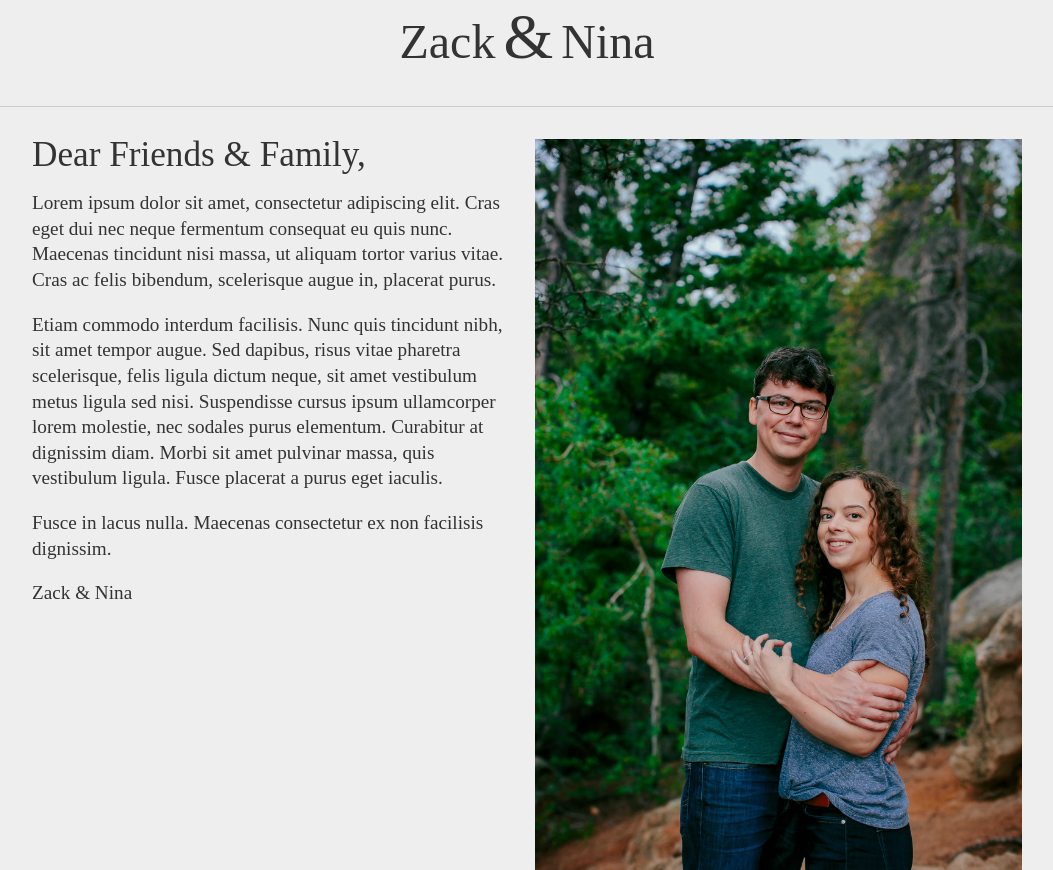
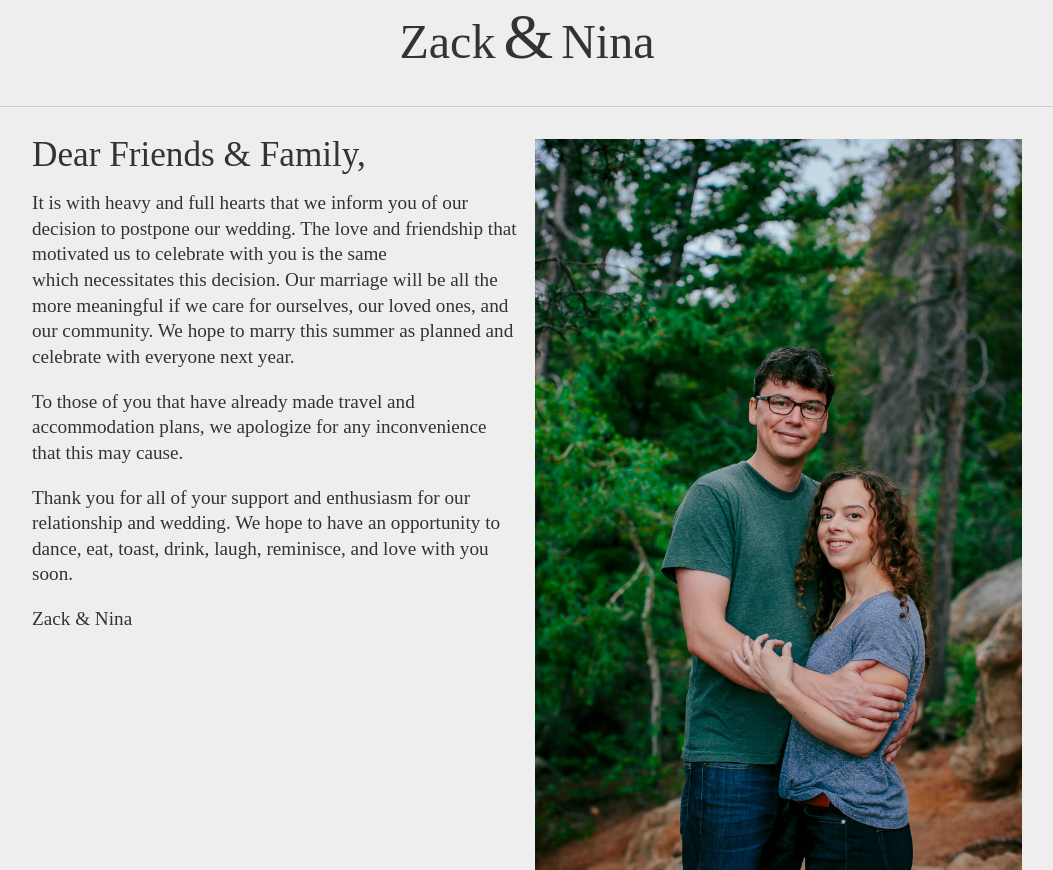
Before and after one commit to zstix/wedding-website, a Next.js app: page / in a window 1280 px wide. Shown: the whole page, without its empty margins (113-1166 px from the left). Built offline with nearby package versions, Linux system fonts and the light colour scheme; a web font is replaced by a local one.

Commit message:
Copy and names

```diff
--- a/components/Carona/Carona.tsx
+++ b/components/Carona/Carona.tsx
@@ -1,19 +1,23 @@
 import * as React from 'react';
 
-const Carona = () => (
+interface CaronaProps {
+  names: String[];
+}
+
+const Carona: React.FC<CaronaProps> = ({ names }) => (
   <div className="zn-covid">
     <div>
       <h2>Dear Friends &amp; Family,</h2>
       <p>
-        Lorem ipsum dolor sit amet, consectetur adipiscing elit. Cras eget dui nec neque fermentum consequat eu quis nunc. Maecenas tincidunt nisi massa, ut aliquam tortor varius vitae. Cras ac felis bibendum, scelerisque augue in, placerat purus.
+        It is with heavy and full hearts that we inform you of our decision to postpone our wedding. The love and friendship that motivated us to celebrate with you is the same which necessitates this decision. Our marriage will be all the more meaningful if we care for ourselves, our loved ones, and our community. We hope to marry this summer as planned and celebrate with everyone next year.
       </p>
       <p>
-        Etiam commodo interdum facilisis. Nunc quis tincidunt nibh, sit amet tempor augue. Sed dapibus, risus vitae pharetra scelerisque, felis ligula dictum neque, sit amet vestibulum metus ligula sed nisi. Suspendisse cursus ipsum ullamcorper lorem molestie, nec sodales purus elementum. Curabitur at dignissim diam. Morbi sit amet pulvinar massa, quis vestibulum ligula. Fusce placerat a purus eget iaculis.
+        To those of you that have already made travel and accommodation plans, we apologize for any inconvenience that this may cause.
       </p>
       <p>
-        Fusce in lacus nulla. Maecenas consectetur ex non facilisis dignissim.
+        Thank you for all of your support and enthusiasm for our relationship and wedding. We hope to have an opportunity to dance, eat, toast, drink, laugh, reminisce, and love with you soon.
       </p>
-      <p>Zack &amp; Nina</p>
+      <p>{names.join(' & ')}</p>
     </div>
 
     <img src="/images/us.jpg" />
--- a/components/Page/Page.tsx
+++ b/components/Page/Page.tsx
@@ -4,6 +4,9 @@ import Head from "next/head";
 
 import Navigation from "../Navigation";
 import Title from "../Title";
+
+import Container from "../Container";
+import Carona from '../Carona';
 
 import { Link } from "../../types";
 
@@ -47,7 +50,12 @@ class Page extends React.Component<PageProps> {
 
         <Title names={names} />
         <Navigation pages={pages} />
-        <main className="zn-page">{children}</main>
+        {/* <main className="zn-page">{children}</main> */}
+        <main className="zn-page">
+          <Container>
+            <Carona names={names} />
+          </Container>
+        </main>
       </>
     );
   };
--- a/pages/index.tsx
+++ b/pages/index.tsx
@@ -2,12 +2,11 @@ import * as React from "react";
 
 import Page from "../components/Page";
 import Container from "../components/Container";
-import Carona from '../components/Carona';
 
 const HomePage: React.FC = () => (
   <Page>
     <Container>
-      <Carona />
+      Details to follow.
     </Container>
   </Page>
 );
```
